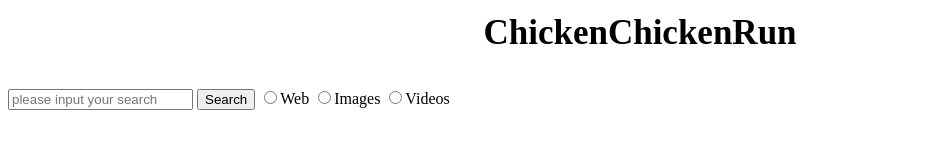
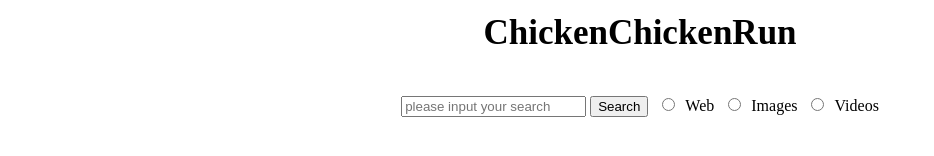
Before and after one commit to hermdeng/CSC6370-HW2-2, a plain HTML site: page index.html in a window 1280 px wide. Shown: the part 380-536 px from the top of the page, without its empty margins (0-934 px from the left). Drawn offline with Linux system fonts and the light colour scheme.

Commit message:
hw2_2.css

```diff
--- a/hw2_2.css
+++ b/hw2_2.css
@@ -15,3 +15,10 @@
   margin: 0 auto;
 	max-width: 400px;
 }
+.opt {
+	margin: 10px;
+}
+.form {
+  margin: auto;
+  text-align: center;
+}
```
